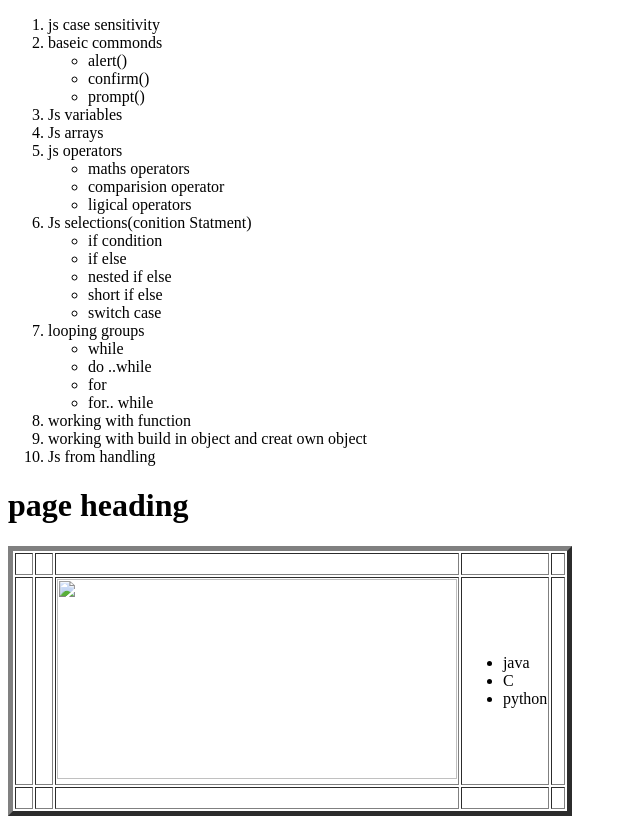
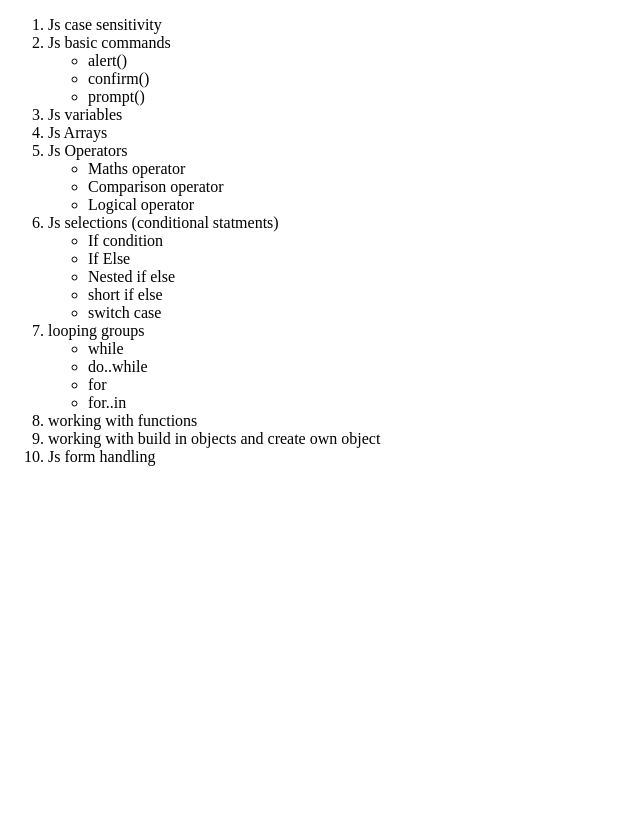
Before and after one commit to Malsha-Senawirathana/javascript, a plain HTML site: page Js-outline.html in a window 1280 px wide. Shown: the whole page, without its empty margins (0-640 px from the left). After the commit the page ends 800 px from the top, so only its background shows below. Drawn offline with Linux system fonts and the light colour scheme.

Commit message:
updated files

```diff
--- a/Js-outline.html
+++ b/Js-outline.html
@@ -7,89 +7,56 @@
 
 <body>
 
-	<!-- out line for JavaScript-->
+<!--	Out line for Javascript-->
+	<ol>
 
-	<ol>
-		<li> js case sensitivity
+		<li>Js case sensitivity</li>
+		<li>Js basic commands
+			<ul>
+				<li>alert()</li>
+				<li>confirm()</li>
+				<li>prompt()</li>
+			</ul>
 		</li>
-
-		<li> baseic commonds
-
+		<li>Js variables</li>
+		<li>Js Arrays</li>
+		<li>Js Operators
 			<ul>
-				<li>	alert()</li>
-				<li>confirm()</li>
-				<li> prompt()</li>
+				<li>Maths operator</li>
+				<li>Comparison operator</li>
+				<li>Logical operator</li>
+			</ul>
+		</li>
+		<li>Js selections (conditional statments)
+			<ul>
+				<li>If condition</li>
+				<li>If Else</li>
+				<li>Nested if else</li>
+				<li>short if else</li>
+				<li>switch case</li>
+			</ul>
+		</li>
+		<li>
+			looping groups
+			<ul>
+				<li>while</li>
+				<li>do..while</li>
+				<li>for</li>
+				<li>for..in</li>
 
 			</ul>
-
 		</li>
-		<li>	Js variables</li>
-		<li>Js arrays</li>
-		<li>js operators	</li>
-
-			<ul>
-				<li> maths operators</li>
-				<li>comparision operator</li>
-				<li>ligical operators</li>
-		</ul>
-	<li> Js selections(conition Statment)</li>
-		<ul>
-			<li>if condition</li>
-			<li> if else</li>
-			<li> nested if else</li>
-			<li> short if else</li>
-			<li> switch case</li>
-		</ul>
-
-		<li> looping groups</li>
-
-		<ul>
-			<li>	while</li>
-			<li>do ..while</li>
-			<li>for</li>
-			<li>for.. while</li>
-
-
-		</ul>
-		<li> working with function
-
-
+		<li>
+			working with functions
 		</li>
-		<li>working with build in object and creat own object</li>
-		<li>Js from handling</li>
+		<li>working with build in objects and create own object</li>
+		<li>Js form handling </li>
 
 	</ol>
 
-	<h1> page heading</h1>
 
-	<table width="564" border="5">
-	  <tbody>
-	    <tr>
-	      <td width="39">&nbsp;</td>
-	      <td width="36">&nbsp;</td>
-	      <td width="364">&nbsp;</td>
-	      <td width="60">&nbsp;</td>
-	      <td width="23">&nbsp;</td>
-        </tr>
-	    <tr>
-	      <td>&nbsp;</td>
-	      <td>&nbsp;</td>
-	      <td><img src="file:///E|/my pen/deamviwer/DiWE 102/DreamWiver/technology.jpg" width="400" height="200" alt=""/></td>
-	      <td><ul>
-	        <li>java</li>
-	        <li>C</li>
-	        <li>python</li>
-          </ul></td>
-	      <td>&nbsp;</td>
-        </tr>
-	    <tr>
-	      <td>&nbsp;</td>
-	      <td>&nbsp;</td>
-	      <td>&nbsp;</td>
-	      <td>&nbsp;</td>
-	      <td>&nbsp;</td>
-        </tr>
-      </tbody>
-</table>
+
+
+
 </body>
 </html>
```
Also changed, not shown: array.html (added, +40 -0 lines), array2.html (added, +10 -0 lines), datatype.html (added, +51 -0 lines), index.html (+40 -73 lines), message-printing.html (+1 -0 lines), operators.html (added, +24 -0 lines), variable.html (+22 -0 lines).
